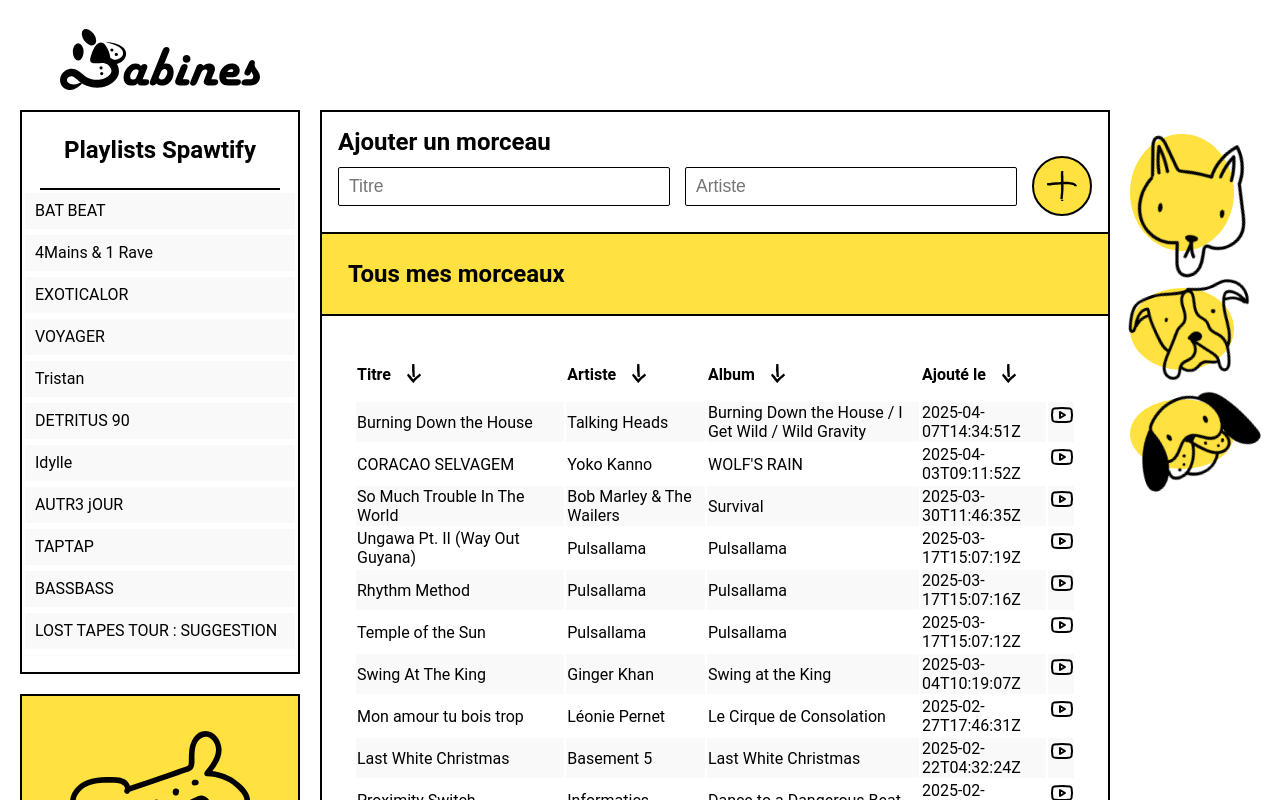
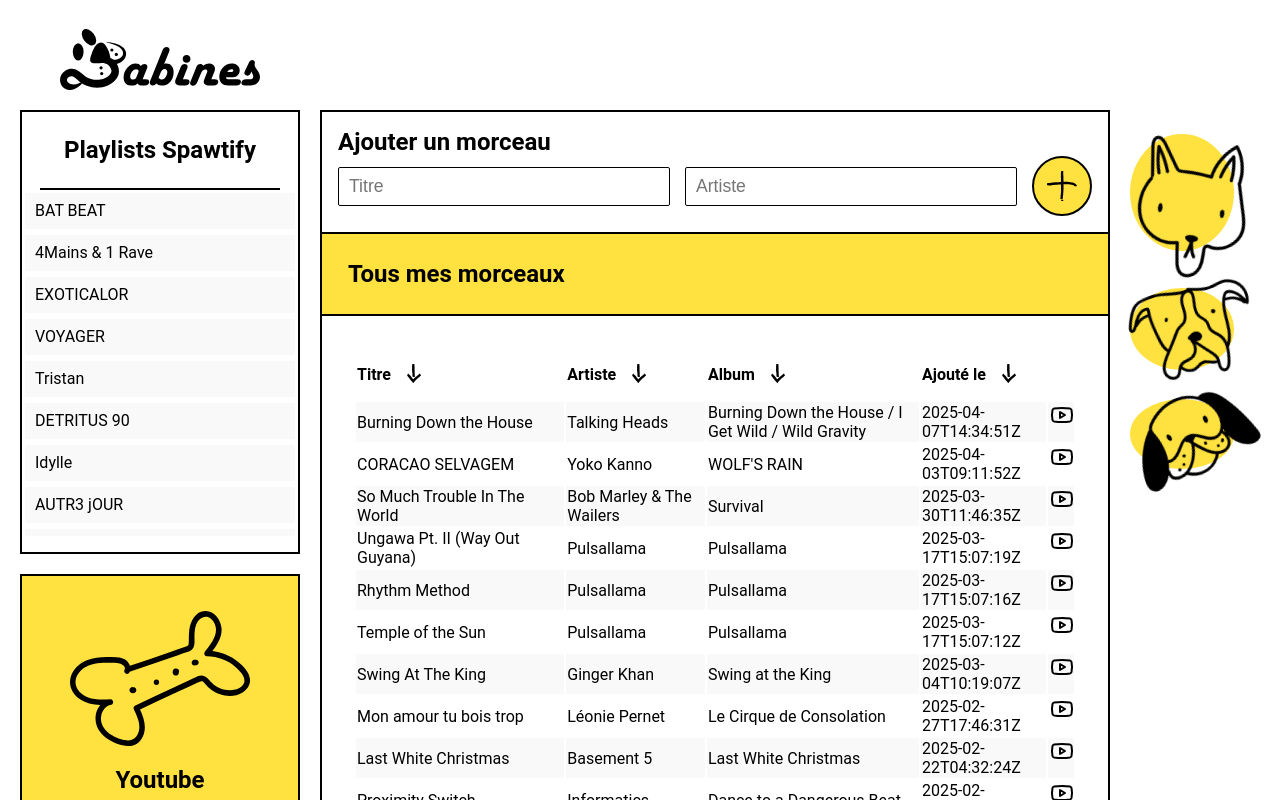
Before and after one commit to nota2k/Babines-2, a Vue app: page / in a window 1280 px wide. Shown: the top 800 px of the page. Built offline with nearby package versions, Linux system fonts and the light colour scheme.

Commit message:
feat: ajuster la hauteur du conteneur des playlists à 55vh

```diff
--- a/src/components/playlists/PlaylistList.vue
+++ b/src/components/playlists/PlaylistList.vue
@@ -70,7 +70,7 @@ const emit = defineEmits(['selectPlaylist']);
   flex-direction: column;
   align-items: center;
   border: 2px solid black;
-  max-height: 80vh;
+  height: 55vh;
   position: relative;
 }
 
```
